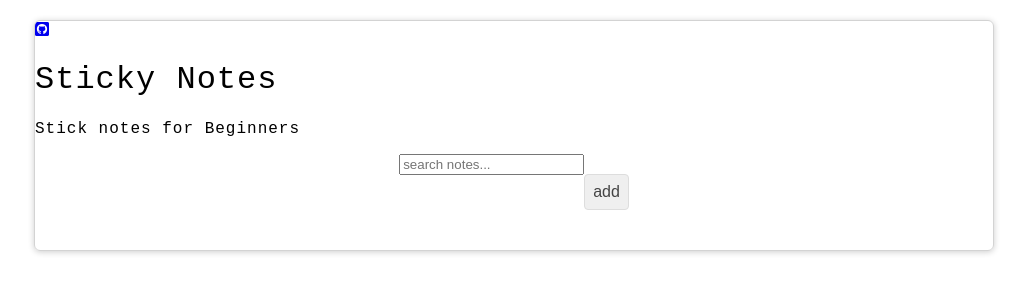
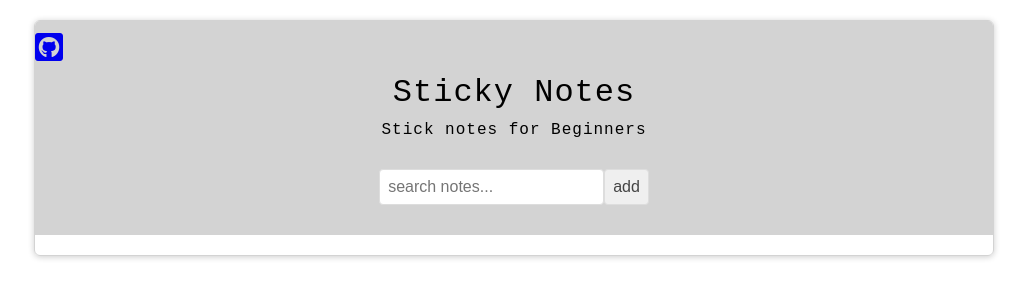
Before and after one commit to AndrewThian/maltem, a website: page dist/index.html in a window 1280 px wide. Shown: the whole page, without its empty margins (126-1153 px from the left). Drawn offline with Linux system fonts and the light colour scheme.

Commit message:
fixed html style tag error

```diff
--- a/dist/index.html
+++ b/dist/index.html
@@ -13,8 +13,8 @@
 <body>
     <div id="wrapper">
         <header>
-            <a href="https://github.com/AndrewThian" target="_blank"><i class="fab fa-github-square"></i></a
             <div id="page-banner">
+                <a href="https://github.com/AndrewThian" target="_blank"><i class="fab fa-2x fa-github-square"></i></a>
                 <h1 class="title">Sticky Notes</h1>
                 <p>Stick notes for Beginners</p>
                 <div id="controls">
```
